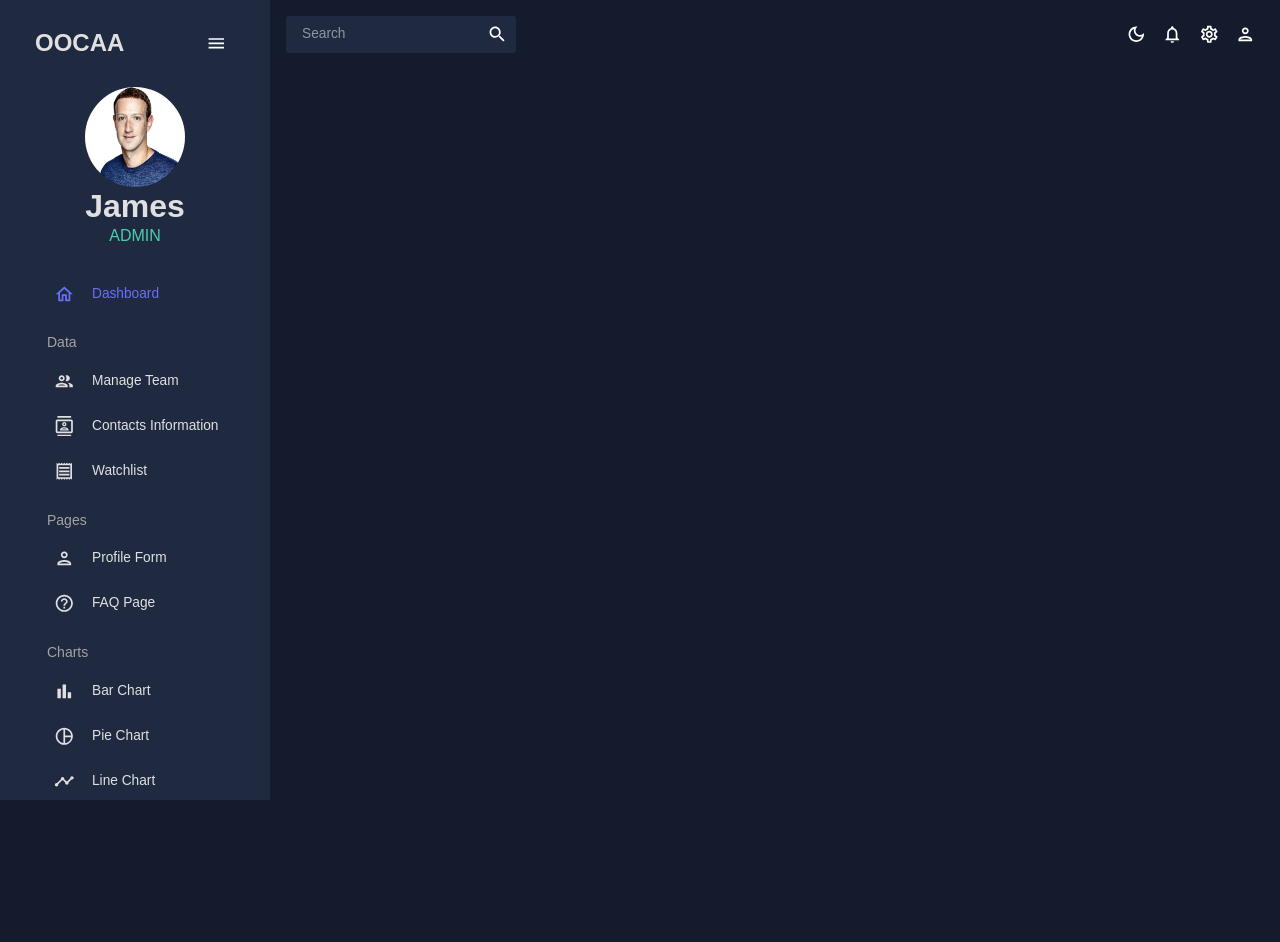
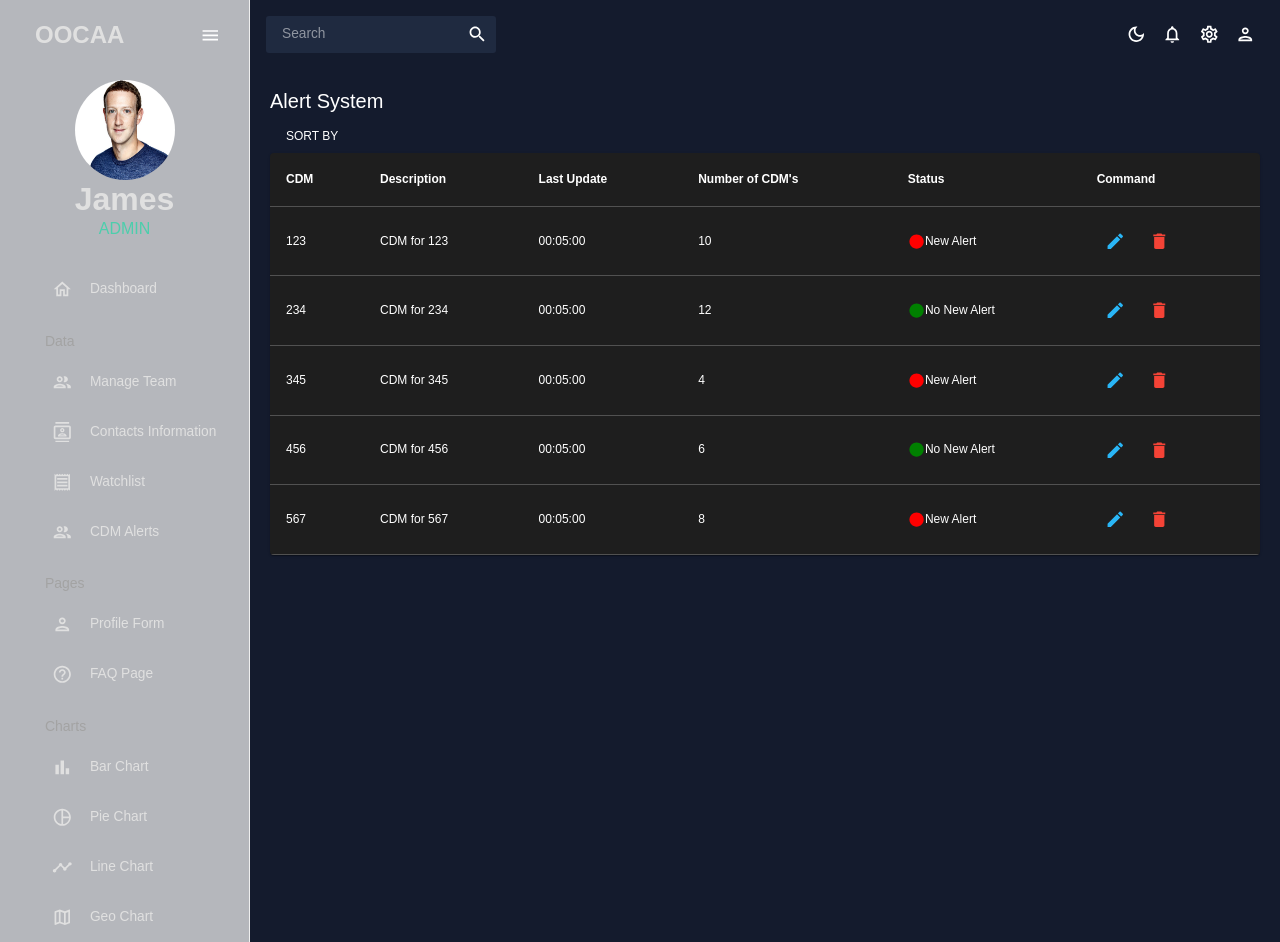
Before and after one commit to anmol02singh/OOCAA-UI, a React (Create React App) app: page /alertsystem in a window 1280 px wide. Before the commit the page ends 800 px from the top, so only its background shows below. Built offline with nearby package versions, Linux system fonts and the light colour scheme; no server answers.

Commit message:
KAN-25: Added new page

```diff
--- a/package.json
+++ b/package.json
@@ -25,7 +25,7 @@
     "fullcalendar": "^6.1.15",
     "react": "^18.3.1",
     "react-dom": "^18.3.1",
-    "react-pro-sidebar": "^0.7.1",
+    "react-pro-sidebar": "^1.1.0",
     "react-router-dom": "^6.28.0",
     "react-scripts": "5.0.1",
     "sass": "^1.81.0",
@@ -62,6 +62,7 @@
     "eslint": "^8.57.1",
     "eslint-plugin-react": "^7.37.2",
     "globals": "^15.12.0",
+    "typescript": "^4.9.5",
     "typescript-eslint": "^8.14.0"
   }
 }
--- a/src/App.js
+++ b/src/App.js
@@ -1,6 +1,5 @@
 import React, { useState } from "react";
 import { Routes, Route } from "react-router-dom";
-//import "/Users/san/OOCAA-UI/src/styles/index.css";
 import Home from "./pages/Home.tsx";
 import About from "./pages/About.tsx";
 import Contact from "./pages/Contact.tsx";
@@ -16,6 +15,7 @@ import Dashboard from "./scenes/dashboard/index.tsx";
 import UserLogin from "./pages/UserLogin.tsx";
 import { useLocation } from "react-router-dom";
 import UserSignUp from "./pages/UserSignUp.tsx";
+import AlertSystem from "./pages/AlertSystem.tsx";
 
 function App() {
   const [theme, colorMode] = useMode();
@@ -25,7 +25,6 @@ function App() {
   const isLoginPage = location.pathname === "/login";
   const isSignupPage = location.pathname === "/signup";
 
-
   return (
     <ColorModeContext.Provider value={colorMode}>
       <ThemeProvider theme={theme}>
@@ -33,7 +32,9 @@ function App() {
         <div className="app">
           {!(isLoginPage || isSignupPage) && <Navbar isNavbar={isNavbar} />}
           <main className="content">
-                      {!(isLoginPage || isSignupPage) && <Topbar setIsNavbar={setIsNavbar} />}
+            {!(isLoginPage || isSignupPage) && (
+              <Topbar setIsNavbar={setIsNavbar} />
+            )}
 
             <Routes>
               <Route path="/" element={<Dashboard />} />
@@ -43,6 +44,7 @@ function App() {
               <Route path="/geo" element={<Geo />} />
               <Route path="/login" element={<UserLogin />} />
               <Route path="/signup" element={<UserSignUp />} />
+              <Route path="/alertsystem" element={<AlertSystem />} />
             </Routes>
           </main>
         </div>
--- /dev/null
+++ b/src/pages/AlertSystem.tsx
@@ -0,0 +1,132 @@
+// App.js
+import React from "react";
+import {
+  Table,
+  TableBody,
+  TableCell,
+  TableContainer,
+  TableHead,
+  TableRow,
+  Paper,
+  Typography,
+  IconButton,
+  Stack,
+  Button,
+} from "@mui/material";
+import {
+  PlayCircleOutline,
+  PauseCircleOutline,
+  Edit,
+  Delete,
+} from "@mui/icons-material";
+import CircleIcon from "@mui/icons-material/Circle";
+
+const rows = [
+  {
+    name: "123",
+    description: "CDM for 123",
+    duration: "00:05:00",
+    latency: 10,
+    status: "New Alert",
+  },
+  {
+    name: "234",
+    description: "CDM for 234",
+    duration: "00:05:00",
+    latency: 12,
+    status: "No New Alert",
+  },
+  {
+    name: "345",
+    description: "CDM for 345",
+    duration: "00:05:00",
+    latency: 4,
+    status: "New Alert",
+  },
+  {
+    name: "456",
+    description: "CDM for 456",
+    duration: "00:05:00",
+    latency: 6,
+    status: "No New Alert",
+  },
+  {
+    name: "567",
+    description: "CDM for 567",
+    duration: "00:05:00",
+    latency: 8,
+    status: "New Alert",
+  },
+];
+
+const App = () => {
+  const getStatusColor = (status) => {
+    return status === "New Alert" ? "red" : "green";
+  };
+
+  return (
+    <div style={{ padding: "20px" }}>
+      <Typography variant="h4" gutterBottom>
+        Alert System
+      </Typography>
+      <Button variant="Text">Sort By</Button>
+      <TableContainer component={Paper}>
+        <Table>
+          <TableHead>
+            <TableRow>
+              <TableCell>
+                <strong>CDM</strong>
+              </TableCell>
+              <TableCell>
+                <strong>Description</strong>
+              </TableCell>
+              <TableCell>
+                <strong>Last Update</strong>
+              </TableCell>
+              <TableCell>
+                <strong>Number of CDM's</strong>
+              </TableCell>
+              <TableCell>
+                <strong>Status</strong>
+              </TableCell>
+              <TableCell>
+                <strong>Command</strong>
+              </TableCell>
+            </TableRow>
+          </TableHead>
+          <TableBody>
+            {rows.map((row, index) => (
+              <TableRow key={index}>
+                <TableCell>{row.name}</TableCell>
+                <TableCell>{row.description}</TableCell>
+                <TableCell>{row.duration}</TableCell>
+                <TableCell>{row.latency}</TableCell>
+                <TableCell>
+                  <Stack direction="row" alignItems="center" spacing={1}>
+                    <CircleIcon
+                      fontSize="small"
+                      style={{ color: getStatusColor(row.status) }}
+                    />
+                    {row.status}
+                  </Stack>
+                </TableCell>
+                <TableCell>
+                  <Stack direction="row" spacing={1}>
+                    <IconButton color="info">
+                      <Edit />
+                    </IconButton>
+                    <IconButton color="error">
+                      <Delete />
+                    </IconButton>
+                  </Stack>
+                </TableCell>
+              </TableRow>
+            ))}
+          </TableBody>
+        </Table>
+      </TableContainer>
+    </div>
+  );
+};
+
+export default App;
--- a/src/scenes/global/Navbar.tsx
+++ b/src/scenes/global/Navbar.tsx
@@ -1,23 +1,23 @@
-import React, { FC } from 'react';
-import { useState } from 'react';
-import { ProSidebar, Menu, MenuItem } from 'react-pro-sidebar';
-import "react-pro-sidebar/dist/css/styles.css";
-import { Box, IconButton, Typography, useTheme } from '@mui/material';
-import { Link } from 'react-router-dom';
-import { tokens } from '../../theme.tsx';
-import HomeOutlinedIcon from '@mui/icons-material/HomeOutlined';
-import PeopleOutlinedIcon from '@mui/icons-material/PeopleOutlined';
-import ContactsOutlinedIcon from '@mui/icons-material/ContactsOutlined';
-import ReceiptOutlinedIcon from '@mui/icons-material/ReceiptOutlined';
-import PersonOutlinedIcon from '@mui/icons-material/PersonOutlined';
-import CalendarTodayOutlinedIcon from '@mui/icons-material/CalendarTodayOutlined';
-import HelpOutlineOutlinedIcon from '@mui/icons-material/HelpOutlineOutlined';
-import BarChartOutlinedIcon from '@mui/icons-material/BarChartOutlined';
-import PieChartOutlineOutlinedIcon from '@mui/icons-material/PieChartOutlineOutlined';
-import TimelineOutlinedIcon from '@mui/icons-material/TimelineOutlined';
-import MenuOutlinedIcon from '@mui/icons-material/MenuOutlined';
-import MapOutlinedIcon from '@mui/icons-material/MapOutlined';
-import profilePic from '../../assets/zuc.png';
+import React, { FC } from "react";
+import { useState } from "react";
+import { Sidebar, Menu, MenuItem } from "react-pro-sidebar";
+// import "react-pro-sidebar/dist/css/styles.css";
+import { Box, IconButton, Typography, useTheme } from "@mui/material";
+import { Link } from "react-router-dom";
+import { tokens } from "../../theme.tsx";
+import HomeOutlinedIcon from "@mui/icons-material/HomeOutlined";
+import PeopleOutlinedIcon from "@mui/icons-material/PeopleOutlined";
+import ContactsOutlinedIcon from "@mui/icons-material/ContactsOutlined";
+import ReceiptOutlinedIcon from "@mui/icons-material/ReceiptOutlined";
+import PersonOutlinedIcon from "@mui/icons-material/PersonOutlined";
+import CalendarTodayOutlinedIcon from "@mui/icons-material/CalendarTodayOutlined";
+import HelpOutlineOutlinedIcon from "@mui/icons-material/HelpOutlineOutlined";
+import BarChartOutlinedIcon from "@mui/icons-material/BarChartOutlined";
+import PieChartOutlineOutlinedIcon from "@mui/icons-material/PieChartOutlineOutlined";
+import TimelineOutlinedIcon from "@mui/icons-material/TimelineOutlined";
+import MenuOutlinedIcon from "@mui/icons-material/MenuOutlined";
+import MapOutlinedIcon from "@mui/icons-material/MapOutlined";
+import profilePic from "../../assets/zuc.png";
 
 interface ItemProps {
   title: string;
@@ -47,28 +47,41 @@ const Navbar: FC = () => {
   const theme = useTheme();
   const colors = tokens(theme.palette.mode);
   const [isCollapsed, setIsCollapsed] = useState<boolean>(false);
-  const [selected, setSelected] = useState<string>('Dashboard');
+  const [selected, setSelected] = useState<string>("Dashboard");
 
   return (
     <Box
-      sx={{height:"100vh",
-        '& .pro-sidebar-inner': { background: `${colors.primary[400]} !important`, height:"100%" },
-        '& .pro-icon-wrapper': { backgroundColor: 'transparent !important' },
-        '& .pro-inner-item': { padding: '5px 35px 5px 20px !important' },
-        '& .pro-inner-item:hover': { color: '#868dfb !important' },
-        '& .pro-menu-item.active': { color: '#6870fa !important' },
+      sx={{
+        height: "100vh",
+        "& .pro-sidebar-inner": {
+          background: `${colors.primary[400]} !important`,
+          height: "100%",
+        },
+        "& .pro-icon-wrapper": { backgroundColor: "transparent !important" },
+        "& .pro-inner-item": { padding: "5px 35px 5px 20px !important" },
+        "& .pro-inner-item:hover": { color: "#868dfb !important" },
+        "& .pro-menu-item.active": { color: "#6870fa !important" },
       }}
     >
-      <ProSidebar collapsed={isCollapsed}>
+      <Sidebar collapsed={isCollapsed}>
         <Menu iconShape="square">
           <MenuItem
             onClick={() => setIsCollapsed(!isCollapsed)}
             icon={isCollapsed ? <MenuOutlinedIcon /> : undefined}
-            style={{ margin: '10px 0 20px 0', color: colors.grey[100] }}
+            style={{ margin: "10px 0 20px 0", color: colors.grey[100] }}
           >
             {!isCollapsed && (
-              <Box display="flex" justifyContent="space-between" alignItems="center" ml="15px">
-                <Typography variant="h3" fontWeight= "bold"color={colors.grey[100]}>
+              <Box
+                display="flex"
+                justifyContent="space-between"
+                alignItems="center"
+                ml="15px"
+              >
+                <Typography
+                  variant="h3"
+                  fontWeight="bold"
+                  color={colors.grey[100]}
+                >
                   OOCAA
                 </Typography>
                 <IconButton onClick={() => setIsCollapsed(!isCollapsed)}>
@@ -84,12 +97,17 @@ const Navbar: FC = () => {
                   alt="profile-user"
                   width="100px"
                   height="100px"
-                  src = {profilePic}
+                  src={profilePic}
                   style={{ cursor: "pointer", borderRadius: "50%" }}
                 />
               </Box>
               <Box textAlign="center">
-                <Typography variant="h2" color={colors.grey[100]} fontWeight="bold" sx={{ m: "10px 0 0 0 0" }}>
+                <Typography
+                  variant="h2"
+                  color={colors.grey[100]}
+                  fontWeight="bold"
+                  sx={{ m: "10px 0 0 0 0" }}
+                >
                   James
                 </Typography>
                 <Typography variant="h5" color={colors.greenAccent[500]}>
@@ -98,29 +116,108 @@ const Navbar: FC = () => {
               </Box>
             </Box>
           )}
-          <Box paddingLeft={isCollapsed ? undefined : '10%'}>
-            <Item title="Dashboard" to="/" icon={<HomeOutlinedIcon />} selected={selected} setSelected={setSelected} />
-            <Typography variant="h6" color={colors.grey[300]} sx={{ m: '15px 0 5px 20px' }}>
+          <Box paddingLeft={isCollapsed ? undefined : "10%"}>
+            <Item
+              title="Dashboard"
+              to="/"
+              icon={<HomeOutlinedIcon />}
+              selected={selected}
+              setSelected={setSelected}
+            />
+            <Typography
+              variant="h6"
+              color={colors.grey[300]}
+              sx={{ m: "15px 0 5px 20px" }}
+            >
               Data
             </Typography>
-            <Item title="Manage Team" to="/team" icon={<PeopleOutlinedIcon />} selected={selected} setSelected={setSelected} />
-            <Item title="Contacts Information" to="/contacts" icon={<ContactsOutlinedIcon />} selected={selected} setSelected={setSelected} />
-            <Item title="Watchlist" to="/watchlist" icon={<ReceiptOutlinedIcon />} selected={selected} setSelected={setSelected} />
-            <Typography variant="h6" color={colors.grey[300]} sx={{ m: '15px 0 5px 20px' }}>
+            <Item
+              title="Manage Team"
+              to="/team"
+              icon={<PeopleOutlinedIcon />}
+              selected={selected}
+              setSelected={setSelected}
+            />
+            <Item
+              title="Contacts Information"
+              to="/contacts"
+              icon={<ContactsOutlinedIcon />}
+              selected={selected}
+              setSelected={setSelected}
+            />
+            <Item
+              title="Watchlist"
+              to="/watchlist"
+              icon={<ReceiptOutlinedIcon />}
+              selected={selected}
+              setSelected={setSelected}
+            />
+            <Item
+              title="CDM Alerts"
+              to="/alertsystem"
+              icon={<PeopleOutlinedIcon />}
+              selected={selected}
+              setSelected={setSelected}
+            />
+            <Typography
+              variant="h6"
+              color={colors.grey[300]}
+              sx={{ m: "15px 0 5px 20px" }}
+            >
               Pages
             </Typography>
-            <Item title="Profile Form" to="/form" icon={<PersonOutlinedIcon />} selected={selected} setSelected={setSelected} />
-            <Item title="FAQ Page" to="/faq" icon={<HelpOutlineOutlinedIcon />} selected={selected} setSelected={setSelected} />
-            <Typography variant="h6" color={colors.grey[300]} sx={{ m: '15px 0 5px 20px' }}>
+            <Item
+              title="Profile Form"
+              to="/form"
+              icon={<PersonOutlinedIcon />}
+              selected={selected}
+              setSelected={setSelected}
+            />
+            <Item
+              title="FAQ Page"
+              to="/faq"
+              icon={<HelpOutlineOutlinedIcon />}
+              selected={selected}
+              setSelected={setSelected}
+            />
+            <Typography
+              variant="h6"
+              color={colors.grey[300]}
+              sx={{ m: "15px 0 5px 20px" }}
+            >
               Charts
             </Typography>
-            <Item title="Bar Chart" to="/bar" icon={<BarChartOutlinedIcon />} selected={selected} setSelected={setSelected} />
-            <Item title="Pie Chart" to="/pie" icon={<PieChartOutlineOutlinedIcon />} selected={selected} setSelected={setSelected} />
-            <Item title="Line Chart" to="/line" icon={<TimelineOutlinedIcon />} selected={selected} setSelected={setSelected} />
-            <Item title="Geo Chart" to="/geo" icon={<MapOutlinedIcon />} selected={selected} setSelected={setSelected} />
+            <Item
+              title="Bar Chart"
+              to="/bar"
+              icon={<BarChartOutlinedIcon />}
+              selected={selected}
+              setSelected={setSelected}
+            />
+            <Item
+              title="Pie Chart"
+              to="/pie"
+              icon={<PieChartOutlineOutlinedIcon />}
+              selected={selected}
+              setSelected={setSelected}
+            />
+            <Item
+              title="Line Chart"
+              to="/line"
+              icon={<TimelineOutlinedIcon />}
+              selected={selected}
+              setSelected={setSelected}
+            />
+            <Item
+              title="Geo Chart"
+              to="/geo"
+              icon={<MapOutlinedIcon />}
+              selected={selected}
+              setSelected={setSelected}
+            />
           </Box>
         </Menu>
-      </ProSidebar>
+      </Sidebar>
     </Box>
   );
 };
```
Also changed, not shown: 1 other file (tests, documents, lock files or other folders). Lines whose indentation alone changed are shown as unchanged.
